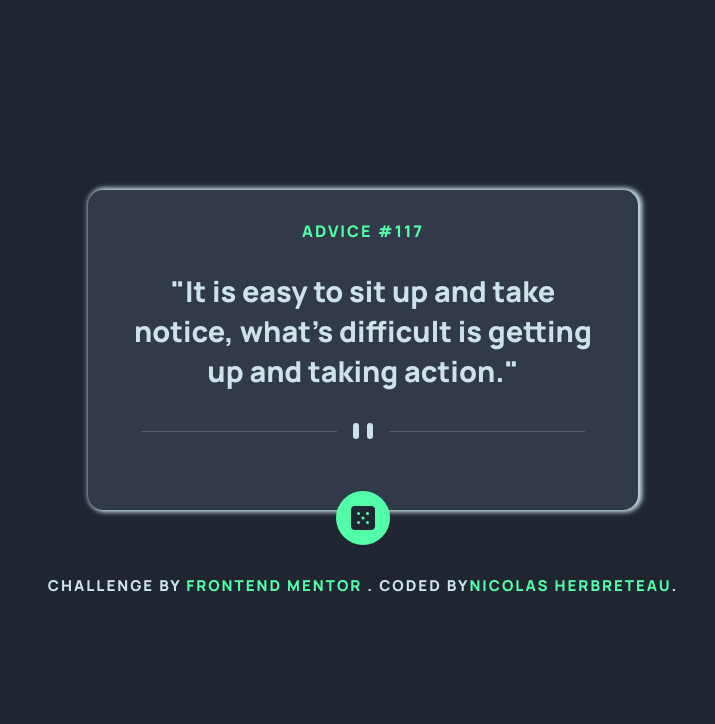
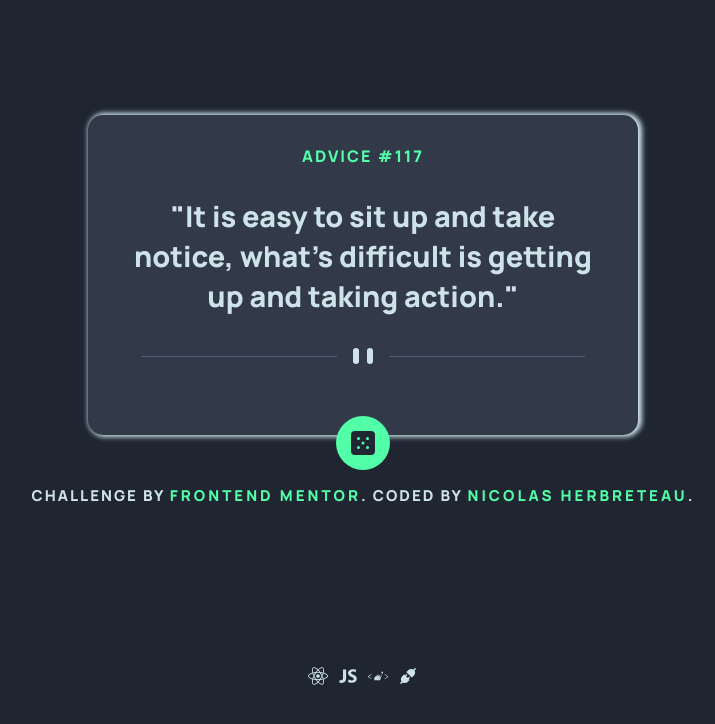
Before and after one commit to nico-dev-it/advice-generator, a React (Create React App) app: page / in a window 1280 px wide. Shown: the top 724 px of the page, without its empty margins (277-992 px from the left). Built offline with nearby package versions, Linux system fonts and the light colour scheme.

Commit message:
tech logo added

```diff
--- a/package.json
+++ b/package.json
@@ -8,6 +8,7 @@
     "@testing-library/user-event": "^13.5.0",
     "react": "^18.2.0",
     "react-dom": "^18.2.0",
+    "react-icons": "^4.8.0",
     "react-router-dom": "^6.9.0",
     "react-scripts": "5.0.1",
     "styled-components": "^5.3.9",
--- a/src/components/footer.js
+++ b/src/components/footer.js
@@ -1,9 +1,24 @@
-import {FooterContainer, Link} from "../style";
+import {FooterContainer, Link, Tech} from "../style";
+import { FaReact } from 'react-icons/fa';
+import { IoLogoJavascript } from 'react-icons/io';
+import { SiStyledcomponents } from 'react-icons/si';
+import { AiFillApi } from 'react-icons/ai';
+
+
+
 const Footer = () => {
     return (
+        <div>
         <FooterContainer>
-           <p>Challenge by <Link><a  href="https://www.frontendmentor.io?ref=challenge">Frontend Mentor </a></Link>. Coded by<Link><a href="https://nicolas-herbreteau.com">Nicolas Herbreteau</a></Link>.</p>
+           <p>Challenge by <Link><a  href="https://www.frontendmentor.io?ref=challenge">Frontend Mentor</a></Link>. Coded by <Link><a href="https://nicolas-herbreteau.com">Nicolas Herbreteau</a></Link>.</p>
         </FooterContainer>
+            <Tech>
+                <FaReact />
+                <IoLogoJavascript />
+                <SiStyledcomponents />
+                <AiFillApi />
+            </Tech>
+        </div>
     )
 }
 
--- a/src/style.js
+++ b/src/style.js
@@ -78,5 +78,15 @@ export const Link = styled.a`
 & > a {
     text-decoration: none;
     color: #52FFA8FF;
+    letter-spacing: 3px;
     }
 `
+
+export const Tech = styled.div`
+      font-size: 20px;
+      color: #CEE3E9FF;
+      display: flex;
+      justify-content: center;
+      gap: 10px;
+      margin-top: 20vh;
+    `
```
Also changed, not shown: 1 other file (tests, documents, lock files or other folders).
